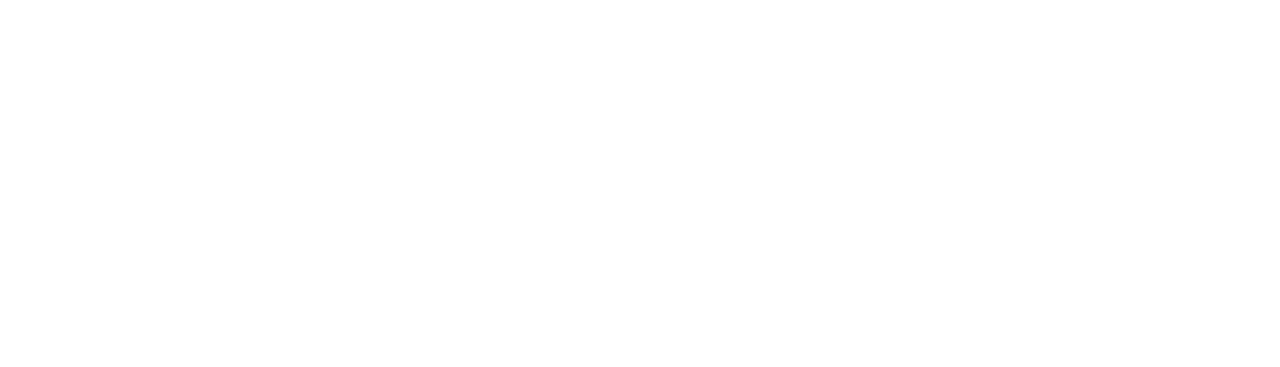
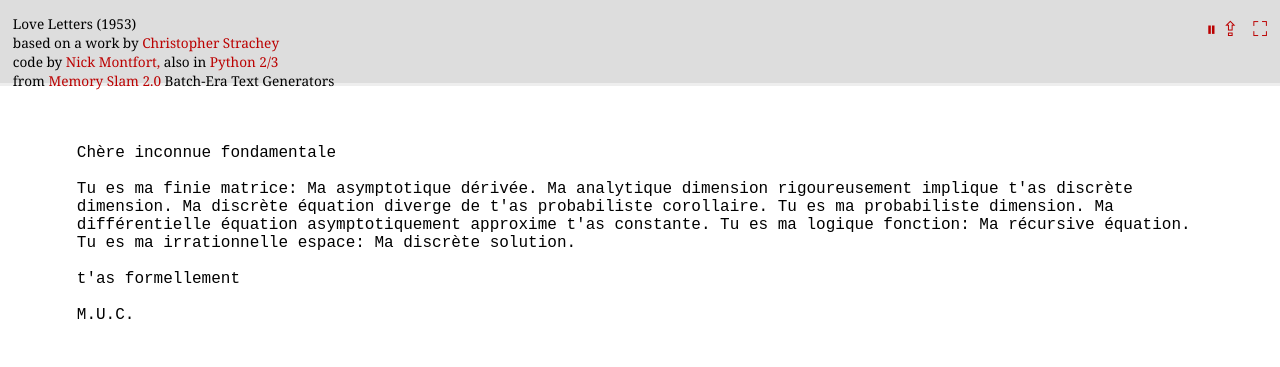
Before and after one commit to Yasmineboire/esth-tiquealgoworkshop, a plain HTML site: page digital-litterature/thesaurus.html in a window 1280 px wide. Drawn offline with Linux system fonts and the light colour scheme.

Commit message:
Update thesaurus.html

```diff
--- a/digital-litterature/thesaurus.html
+++ b/digital-litterature/thesaurus.html
@@ -1,19 +1,19 @@
 <!DOCTYPE html>
 <html lang="en">
   <head>
-	<meta charset=utf-8>
-	<meta name="viewport" content="width=device-width, initial-scale=1.0">
+    <meta charset="utf-8" />
+    <meta name="viewport" content="width=device-width, initial-scale=1.0" />
     <style>
       body {
         margin: 0;
         font-family: monospace;
         font-size: clamp(1rem, 1vw, 1.5rem);
-			overflow:hidden;
+        overflow: hidden;
       }
       header {
         background: #ddd;
         margin: 0;
-			border-bottom: #eee solid .2rem;
+        border-bottom: #eee solid 0.2rem;
         width: 100%;
         height: 5.2rem;
         position: fixed;
@@ -22,10 +22,9 @@
         z-index: 1000;
       }
       header > h1 {
-			padding: .3rem .8rem .2rem .8rem;
-			font-family: Cambria, Cochin, Georgia, Times, 'Times New Roman',
-				serif;
-			font-size: .85rem;
+        padding: 0.3rem 0.8rem 0.2rem 0.8rem;
+        font-family: Cambria, Cochin, Georgia, Times, "Times New Roman", serif;
+        font-size: 0.85rem;
         font-weight: normal;
         white-space: nowrap;
       }
@@ -38,43 +37,232 @@
       }
     </style>
     <script>
-	var t = 0, caps = false, pause = false;
+      var t = 0,
+        caps = false,
+        pause = false;
 
-	const hugeSpace = '<br><br>          ',
-
-	first = ['Cher axiome', 'Chère inconnue', 'Ô théorème', 'Précieuse équation'],
-	second = ['fondamentale', 'élégante', 'abstraite', 'parfaite'],
-
+      const hugeSpace = "<br><br>          ",
+        first = [
+          "Cher axiome",
+          "Chère inconnue",
+          "Ô théorème",
+          "Précieuse équation",
+        ],
+        second = ["fondamentale", "élégante", "abstraite", "parfaite"],
         adjectives = [
-		'algébrique', 'analytique', 'asymptotique', 'continue',
-		'discrète', 'différentielle', 'élégante', 'finie',
-		'infinie', 'irrationnelle', 'linéaire', 'logique',
-		'orthogonale', 'parabolique', 'probabiliste',
-		'récursive', 'symétrique', 'topologique', 'vectorielle'
+          "algébrique",
+          "analytique",
+          "asymptotique",
+          "continue",
+          "discrète",
+          "différentielle",
+          "élégante",
+          "finie",
+          "infinie",
+          "irrationnelle",
+          "linéaire",
+          "logique",
+          "orthogonale",
+          "parabolique",
+          "probabiliste",
+          "récursive",
+          "symétrique",
+          "topologique",
+          "vectorielle",
         ],
-
         nouns = [
-		'équation', 'fonction', 'variable', 'constante',
-		'démonstration', 'solution', 'hypothèse', 'théorème',
-		'lemme', 'corollaire', 'suite', 'limite',
-		'intégrale', 'dérivée', 'matrice', 'vecteur',
-		'espace', 'dimension', 'ensemble'
+          "équation",
+          "fonction",
+          "variable",
+          "constante",
+          "démonstration",
+          "solution",
+          "hypothèse",
+          "théorème",
+          "lemme",
+          "corollaire",
+          "suite",
+          "limite",
+          "intégrale",
+          "dérivée",
+          "matrice",
+          "vecteur",
+          "espace",
+          "dimension",
+          "ensemble",
         ],
-
         adverbs = [
-		'rigoureusement', 'formellement', 'logiquement',
-		'élégamment', 'abstraitement', 'progressivement',
-		'récursivement', 'symboliquement',
-		'continuement', 'asymptotiquement'
+          "rigoureusement",
+          "formellement",
+          "logiquement",
+          "élégamment",
+          "abstraitement",
+          "progressivement",
+          "récursivement",
+          "symboliquement",
+          "continuement",
+          "asymptotiquement",
         ],
-
         verbs = [
-		'démontre', 'implique', 'définit', 'encadre',
-		'approxime', 'généralise', 'structure',
-		'caractérise', 'détermine', 'borne',
-		'optimise', 'résout', 'converge vers',
-		'diverge de', 'satisfait'
+          "démontre",
+          "implique",
+          "définit",
+          "encadre",
+          "approxime",
+          "généralise",
+          "structure",
+          "caractérise",
+          "détermine",
+          "borne",
+          "optimise",
+          "résout",
+          "converge vers",
+          "diverge de",
+          "satisfait",
         ];
 
-	/* le reste du code reste inchangé */
+      function fullscreenListeners(f) {
+        f("mozfullscreenchange", fullscreenEvt);
+        f("MSFullscreenChange", fullscreenEvt);
+        f("fullscreenchange", fullscreenEvt);
+        f("webkitfullscreenchange", fullscreenEvt);
+      }
+
+      function fullscreenEvt(incomingReq) {
+        fullscreenListeners(document.removeEventListener);
+        if (
+          incomingReq === true ||
+          document.mozFullScreen ||
+          document.fullscreenElement ||
+          document.webkitIsFullScreen ||
+          document.msFullscreenElement
+        ) {
+          var fsElt;
+          if (window.c instanceof HTMLCanvasElement) fsElt = window.c;
+          else fsElt = document.documentElement;
+          if (fsElt.requestFullscreen) fsElt.requestFullscreen();
+          else if (fsElt.msRequestFullscreen) fsElt.msRequestFullscreen();
+          else if (fsElt.mozRequestFullScreen) fsElt.mozRequestFullScreen();
+          else if (fsElt.webkitRequestFullScreen)
+            fsElt.webkitRequestFullScreen();
+          nav.style.display = "none";
+          main.style.paddingTop = "0";
+        } else nav.style.display = "block";
+        main.style.paddingTop = "8rem";
+        if (typeof l === "function") setTimeout(l, 200);
+        fullscreenListeners(document.addEventListener);
+      }
+
+      function pick(array) {
+        var i = Math.floor(Math.random() * array.length);
+        return array[i];
+      }
+
+      function maybe(words) {
+        var text = Math.random() > 0.5 ? " " + pick(words) : "";
+        return text;
+      }
+
+      function longer() {
+        return (
+          " Ma" +
+          maybe(adjectives) +
+          " " +
+          pick(nouns) +
+          maybe(adverbs) +
+          " " +
+          pick(verbs) +
+          " t'as" +
+          maybe(adjectives) +
+          " " +
+          pick(nouns) +
+          "."
+        );
+      }
+
+      function shorter() {
+        return " " + pick(adjectives) + " " + pick(nouns) + ".";
+      }
+
+      function letter() {
+        var i,
+          type,
+          you_are = false,
+          text = "";
+        text = text + pick(first) + " " + pick(second) + "<br><br>";
+        for (i = 0; i < 10; i = i + 1) {
+          type = pick(["longer", "shorter"]);
+          if (type === "longer") {
+            text = text + longer();
+            you_are = false;
+          } else {
+            if (you_are) {
+              text = text.slice(0, -1) + ": Ma" + shorter();
+              you_are = false;
+            } else {
+              text = text + " Tu es ma" + shorter();
+              you_are = true;
+            }
+          }
+        }
+        text =
+          text +
+          hugeSpace +
+          "t'as " +
+          pick(adverbs) +
+          hugeSpace +
+          "     " +
+          "M.U.C.";
+        return text;
+      }
+
+      function nextText() {
+        var last,
+          main = document.getElementById("main");
+        if (pause) setTimeout(nextText, 300);
+        else {
+          if (25 > t) t += 1;
+          else main.removeChild(main.firstChild);
+          last = document.createElement("p");
+          last.innerHTML = caps ? letter().toUpperCase() : letter();
+          main.appendChild(last);
+          main.lastChild.scrollIntoView({ block: "fin", behavior: "fluide" });
+          setTimeout(nextText, 12000);
+        }
+      }
     </script>
+    <title>Strachey’s Love Letters (Reimplementation)</title>
+  </head>
+  <body onload="nextText()">
+    <header id="nav">
+      <h1>
+        <span style="float: right; font-size: 150%; clear: both">
+          <a id="pb" onclick="pause=!pause;pb.style.color=pause?'black':'red'">
+            ⏸
+          </a>
+          <a id="cl" onclick="caps=!caps;cl.style.color=caps?'black':'red'">
+            ⇪
+          </a>
+
+          <a onclick="fullscreenEvt(true)">⛶</a>
+        </span>
+        Love Letters (1953)
+        <br />
+        based on a work by
+        <a href="https://en.wikipedia.org/wiki/Christopher_Strachey">
+          Christopher Strachey
+        </a>
+        <br />
+        code by
+        <a href="https://nickm.com">Nick Montfort,</a>
+        also in
+        <a href="love_letters.py">Python 2/3</a>
+        <br />
+        from
+        <a href="https://nickm.com/memslam/">Memory Slam 2.0</a>
+        Batch-Era Text Generators
+      </h1>
+    </header>
+    <div id="main"></div>
+  </body>
+</html>
```
Lines whose indentation alone changed are shown as unchanged.
